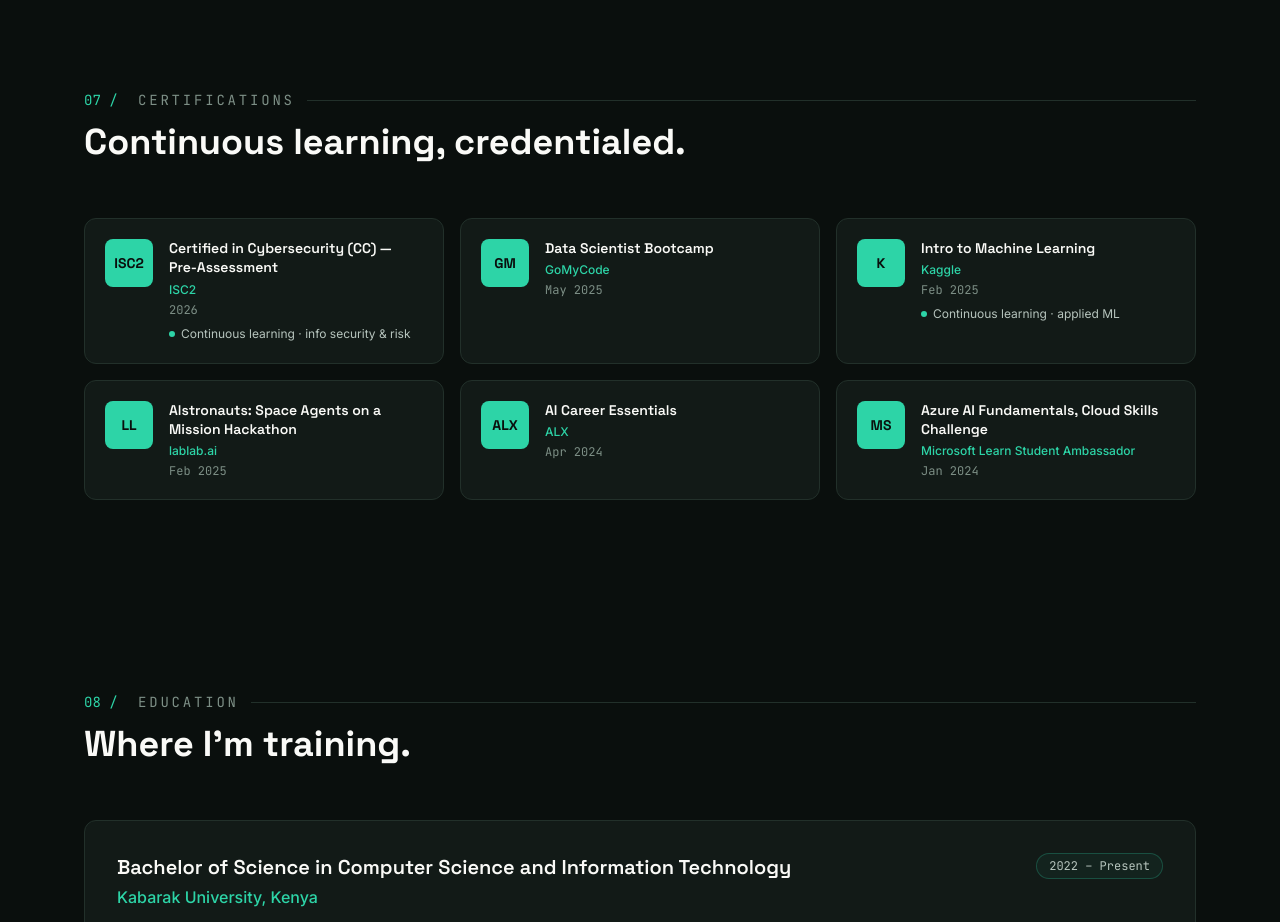
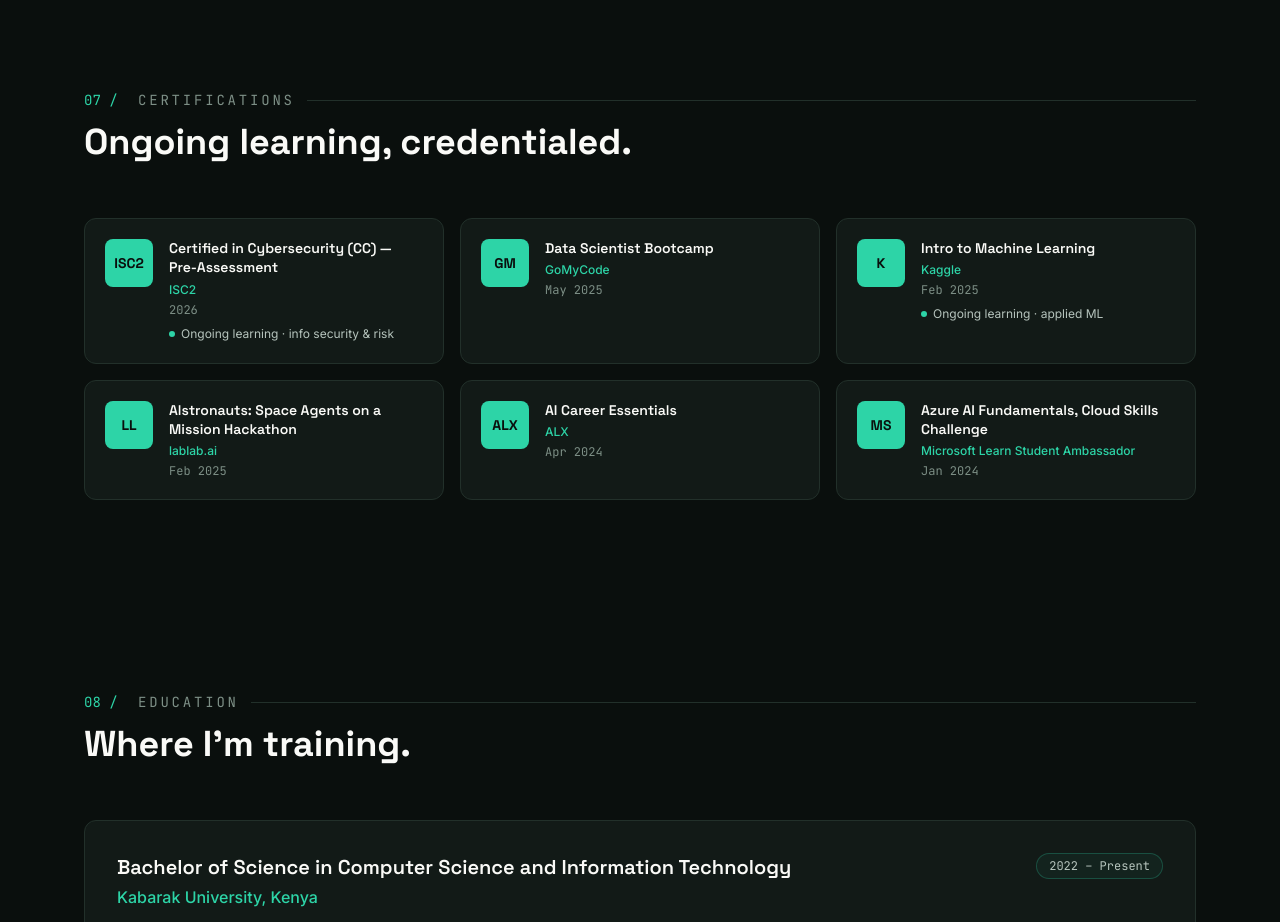
Before and after one commit to Pkorirdarius/Darius-Portfolio, a React (Vite) app: page / in a window 1280 px wide. Shown: the part 5620-6542 px from the top of the page. Built offline with nearby package versions, Linux system fonts and the light colour scheme; the HTML template or start-up script is replaced by a standard one.

Commit message:
fix: update note fields in certifications to use consistent terminology

```diff
--- a/src/components/sections/Certifications.tsx
+++ b/src/components/sections/Certifications.tsx
@@ -9,7 +9,7 @@
         <SectionHeading
           index="07"
           label="Certifications"
-          title="Continuous learning, credentialed."
+          title="Ongoing learning, credentialed."
         />
 
         <div className="grid gap-4 sm:grid-cols-2 lg:grid-cols-3">
--- a/src/data/content.ts
+++ b/src/data/content.ts
@@ -220,7 +220,7 @@
     name: 'Certified in Cybersecurity (CC) — Pre-Assessment',
     date: '2026',
     monogram: 'ISC2',
-    note: 'Continuous learning · info security & risk',
+    note: 'Ongoing learning · info security & risk',
   },
   {
     issuer: 'GoMyCode',
@@ -233,7 +233,7 @@
     name: 'Intro to Machine Learning',
     date: 'Feb 2025',
     monogram: 'K',
-    note: 'Continuous learning · applied ML',
+    note: 'Ongoing learning · applied ML',
   },
   {
     issuer: 'lablab.ai',
```
